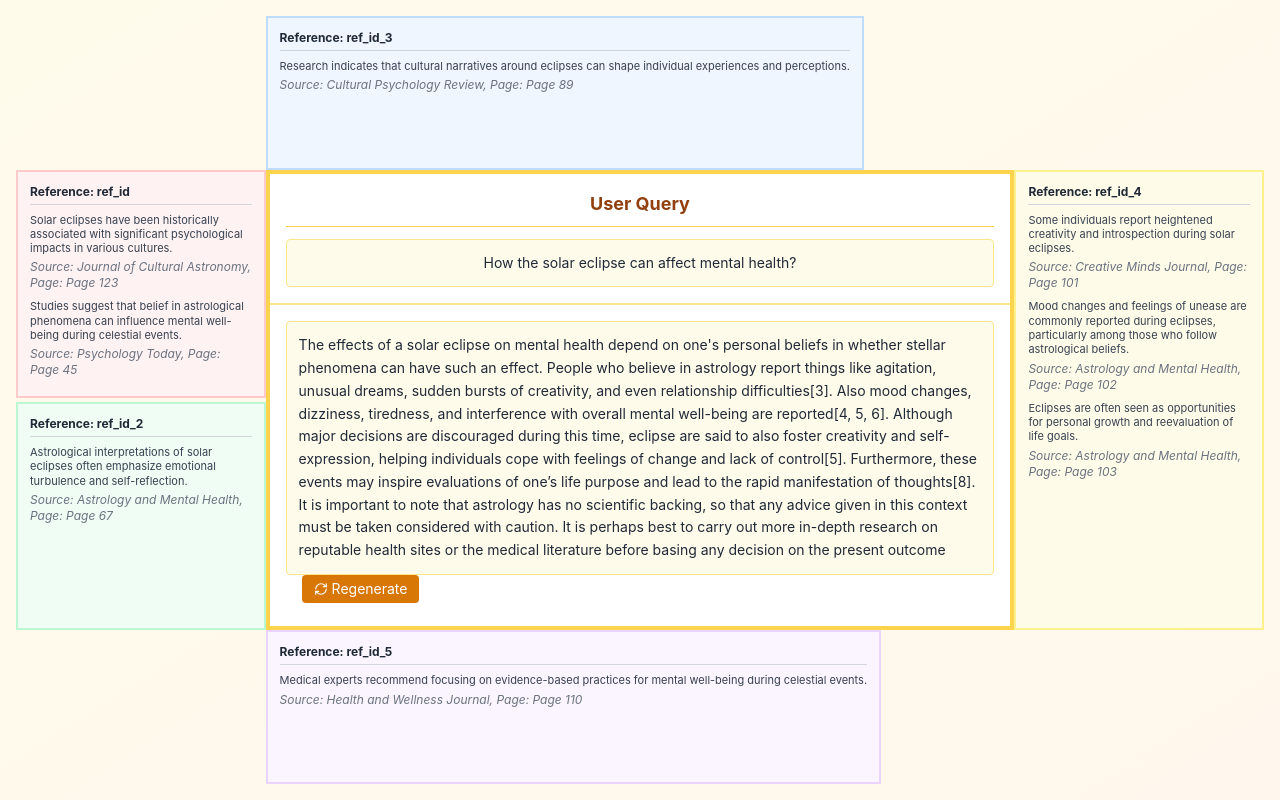
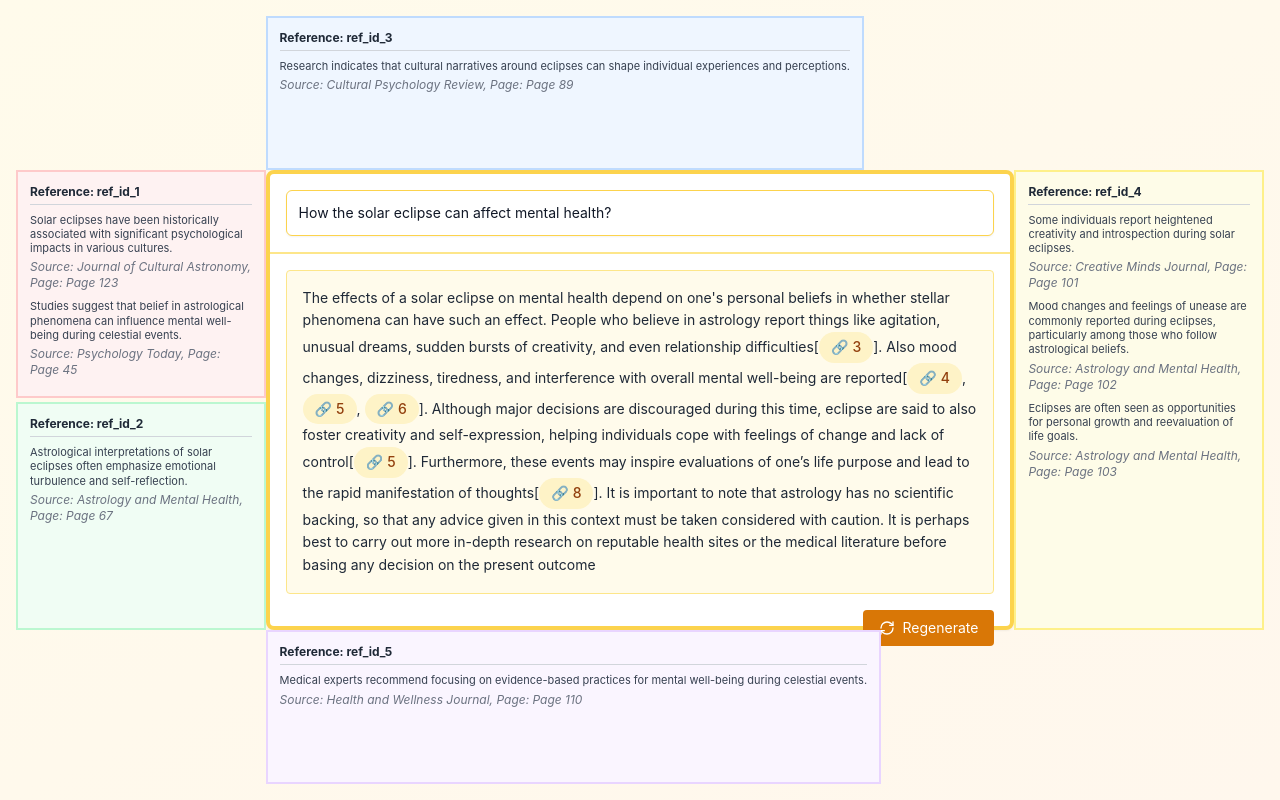
Before and after one commit to WojciechKusa/talmud-ir, a React (Create React App) app in the folder rag-talmud-ui/: page / in a window 1280 px wide. Built offline with nearby package versions, Linux system fonts and the light colour scheme.

Commit message:
feat: update central point UI

```diff
--- a/rag-talmud-ui/src/App.js
+++ b/rag-talmud-ui/src/App.js
@@ -120,40 +120,49 @@ function App() {
 
         <div className="col-span-1 row-span-3 flex flex-col gap-1">{leftSnippets.map(renderSnippetBox)}</div>
 
-        <div className="col-span-3 row-span-3 bg-white border-4 border-amber-300 flex flex-col">
-          <div className="flex-1 p-4 border-b-2 border-amber-200">
-            <h1 className="text-lg font-bold mb-3 text-center text-amber-800 border-b border-amber-300 pb-2">User Query</h1>
-            <div className="bg-amber-50 border border-amber-200 p-3 rounded text-sm text-gray-800 text-center leading-relaxed">
-              {content.query}
-            </div>
+<div className="col-span-3 row-span-3 bg-white border-4 border-amber-300 flex flex-col rounded-lg shadow-sm">
+  {/* Query Box */}
+  <div className="p-4 border-b-2 border-amber-200">
+    <input
+      type="text"
+      value={content.query}
+      // disabled
+      className="w-full bg-white border border-amber-300 p-3 rounded-md text-sm text-gray-900 shadow-sm"
+    />
   </div>
 
+{/* Answer Box */}
 <div className="flex-1 p-4 flex flex-col">
-              <div className="bg-amber-50 border border-amber-200 p-3 rounded text-sm text-gray-800 leading-relaxed overflow-y-auto flex-1">
+  <div className="bg-amber-50 border border-amber-200 p-4 rounded text-sm text-gray-800 leading-relaxed overflow-y-auto flex-1 prose max-w-none custom-prose">
     {isRegenerating ? (
-                  <div className="flex items-center justify-center h-full text-amber-600">
-                    <RefreshCw size={20} className="animate-spin mr-2" />
-                    Regenerating answer based on available snippets...
+      <div className="flex items-center justify-center h-full text-amber-600 space-x-2">
+        <RefreshCw size={20} className="animate-spin" />
+        <span>Regenerating answer based on available snippets...</span>
       </div>
     ) : (
       <div
+        className="prose max-w-none custom-prose"
         dangerouslySetInnerHTML={{ __html: content.answer }}
       />
     )}
   </div>
-            <div className="flex items-center justify-between mb-3">
+
+  {/* Actions */}
+  <div className="flex items-center justify-end mt-4">
     <button
       onClick={regenerateAnswer}
       disabled={isRegenerating}
-                className="ml-4 bg-amber-600 hover:bg-amber-700 disabled:bg-amber-300 text-white px-3 py-1 rounded text-sm flex items-center gap-1 transition-colors"
+      className="bg-amber-600 hover:bg-amber-700 disabled:bg-amber-300 text-white px-4 py-2 rounded text-sm flex items-center gap-2 transition-colors"
       title="Regenerate answer based on current snippets"
     >
-                <RefreshCw size={14} className={isRegenerating ? "animate-spin" : ""} />
+      <RefreshCw size={16} className={isRegenerating ? "animate-spin" : ""} />
       {isRegenerating ? "Regenerating..." : "Regenerate"}
     </button>
   </div>
 </div>
+
 </div>
+
 
         <div className="col-span-1 row-span-3 flex flex-col gap-1">{rightSnippets.map(renderSnippetBox)}</div>
 
--- a/rag-talmud-ui/src/index.css
+++ b/rag-talmud-ui/src/index.css
@@ -15,3 +15,26 @@ code {
   font-family: source-code-pro, Menlo, Monaco, Consolas, 'Courier New',
     monospace;
 }
+
+/* Custom prose link styling */
+.custom-prose a {
+  display: inline-flex;
+  align-items: center;
+  gap: 0.25rem; /* space between 🔗 and text */
+  background-color: #fef3c7; /* amber-100 */
+  color: #92400e; /* amber-700 */
+  font-weight: 500;
+  padding: 0.25rem 0.75rem;
+  border-radius: 9999px;
+  text-decoration: none;
+  transition: background-color 0.2s, color 0.2s;
+}
+
+.custom-prose a::before {
+  content: "🔗";
+}
+
+.custom-prose a:hover {
+  background-color: #fde68a; /* amber-200 */
+  color: #78350f; /* amber-900 */
+}
```
Also changed, not shown: rag-talmud-ui/public/data.json (+4 -1 lines). Lines whose indentation alone changed are shown as unchanged.
